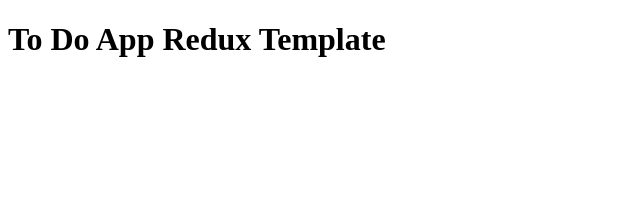
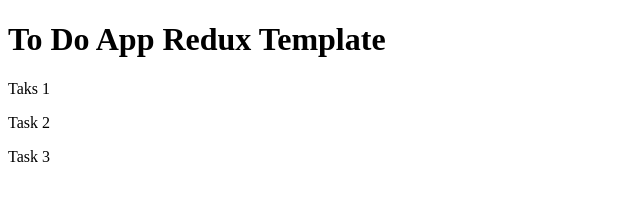
Before and after one commit to monjaworowska/todoapp, a React (Create React App) app: page / in a window 1280 px wide. Shown: the top 216 px of the page, without its empty margins (0-640 px from the left). Built offline with nearby package versions, Linux system fonts and the light colour scheme.

Commit message:
Tasks list ready

```diff
--- a/src/App.js
+++ b/src/App.js
@@ -1,5 +1,22 @@
-function App() {
-  return <h1>To Do App Redux Template</h1>;
-}
+import React from "react";
+import { connect } from "react-redux";
 
-export default App;
+const App = ({ todos }) => {
+  return (
+    <div>
+      <h1>To Do App Redux Template</h1>
+      {!todos
+        ? []
+        : todos.map((todo) => {
+            return <p key={todo.id}>{todo.task}</p>;
+          })}
+    </div>
+  );
+};
+
+const mapStateToProps = ({ todos }) => {
+  console.log(todos);
+  return { todos };
+};
+
+export default connect(mapStateToProps)(App);
--- a/src/redux/reducers/index.js
+++ b/src/redux/reducers/index.js
@@ -1,8 +1,10 @@
-const initialState = [
-  { id: 0, task: "Taks 1", done: false },
-  { id: 1, task: "Task 2", done: false },
-  { id: 2, task: "Task 3", done: false },
-];
+const initialState = {
+  todos: [
+    { id: 0, task: "Taks 1", done: false },
+    { id: 1, task: "Task 2", done: false },
+    { id: 2, task: "Task 3", done: false },
+  ],
+};
 
 const reducer = (state = initialState, action) => {
   return state;
```
Also changed, not shown: src/index.js (+5 -2 lines).
